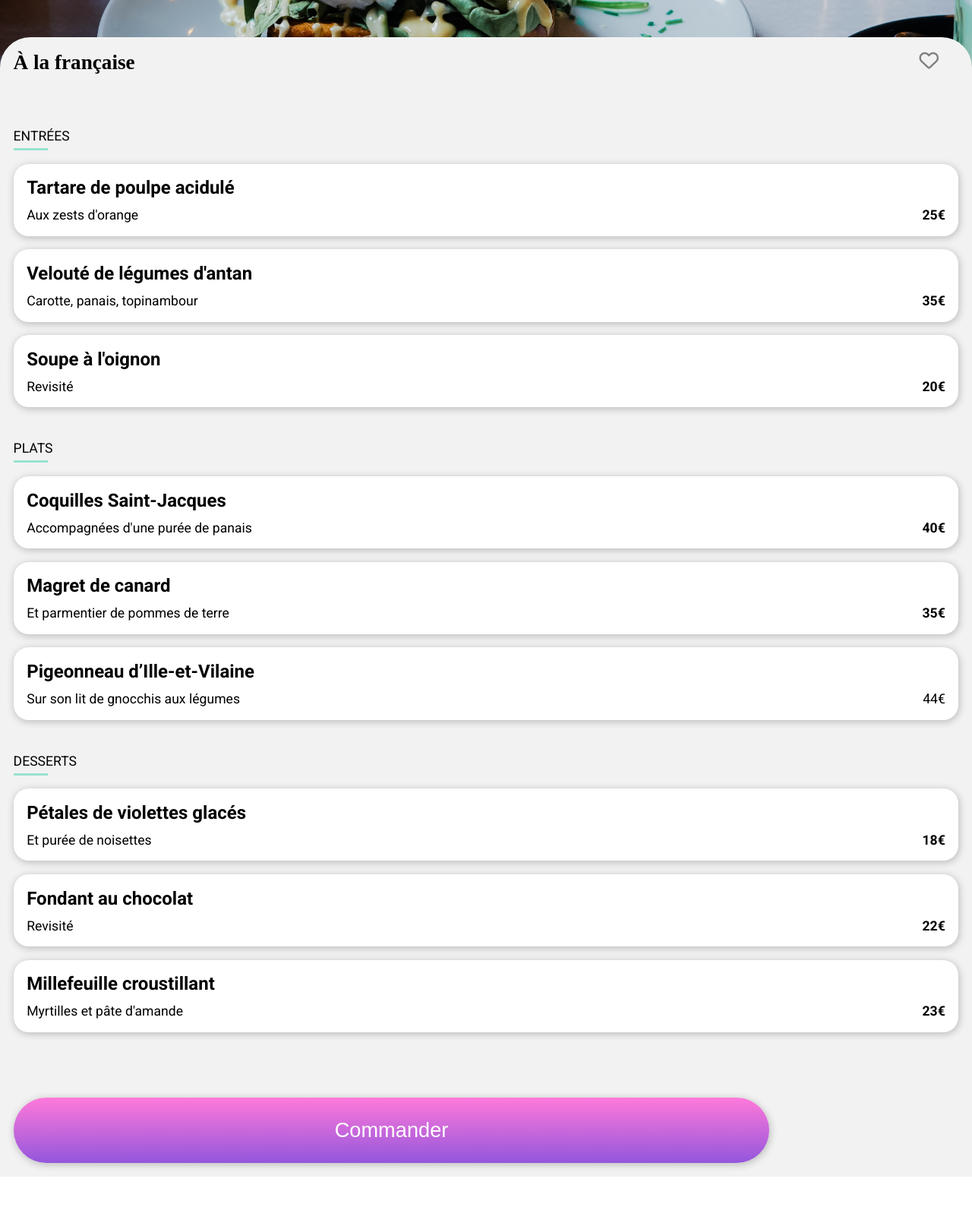
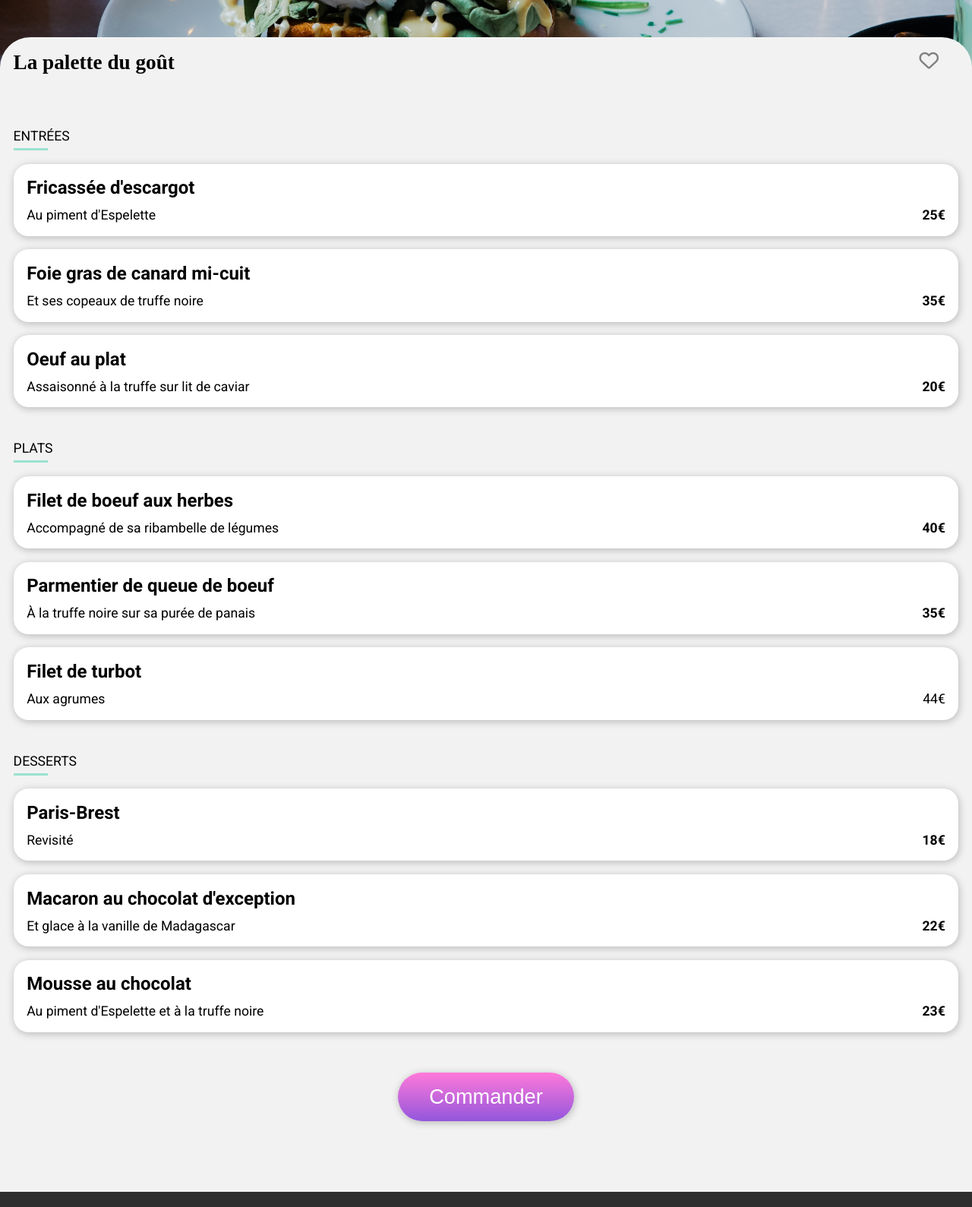
Before and after one commit to flaaroussi/OhmyFood, a website: page menus/menu_gout.html in a window 1280 px wide. Shown: the part 319-1908 px from the top of the page at 76% size. Drawn offline with Linux system fonts and the light colour scheme; a web font is replaced by a local one.

Commit message:
Développement des 4 menus

```diff
--- a/html/menu_francaise.html
+++ b/menus/menu_gout.html
@@ -13,7 +13,7 @@
    <link href='https://fonts.googleapis.com/css?family=Shrikhand' rel='stylesheet' type='text/css'>
 
    <link rel="stylesheet" href="../public/css/main.css" />
-   <title>ohmyfood - Menu À la française</title>
+   <title>ohmyfood - Menu La pallette du goût</title>
 </head>
 
 <body>
@@ -25,7 +25,7 @@
       </div>
 
    </header>
-   <main>
+   <main class="main-menu">
       <!--Photo plat menu -->
       <section>
          <div class="plat-image">
@@ -36,7 +36,7 @@
       <section class="container-menu">
 
          <div class="container-menu__text">
-            <h1 class="titre-font">À la française</h1>
+            <h1 class="titre-font">La palette du goût</h1>
             <div class="coeur" href="#">
                <!--Coeur cadre-->
                <i class="far fa-heart coeur__cadre"></i>
@@ -51,26 +51,26 @@
             <div class="menus__separateur"></div>
 
             <div class="menus__plat">
-               <h2>Tartare de poulpe acidulé</h2>
+               <h2>Fricassée d'escargot</h2>
                <div class="menus__plat__cout">
-                  <p>Aux zests d'orange</p>
+                  <p>Au piment d'Espelette</p>
                   <p class="cout-style">25€</p>
                </div>
             </div>
 
             <div class="menus__plat">
-               <h2>Velouté de légumes d'antan</h2>
+               <h2>Foie gras de canard mi-cuit</h2>
                <div class="menus__plat__cout">
-                  <p>Carotte, panais, topinambour</p>
+                  <p>Et ses copeaux de truffe noire</p>
                   <p class="cout-style">35€</p>
                </div>
             </div>
 
 
             <div class="menus__plat">
-                  <h2>Soupe à l'oignon</h2>
+                  <h2>Oeuf au plat</h2>
                   <div class="menus__plat__cout">
-                     <p>Revisité</p>
+                     <p>Assaisonné à la truffe sur lit de caviar</p>
                      <p class="cout-style">20€</p>
                   </div>
             </div>
@@ -80,26 +80,26 @@
                <div class="menus__separateur"></div>
 
                <div class="menus__plat">
-                  <h2>Coquilles Saint-Jacques</h2>
+                  <h2>Filet de boeuf aux herbes</h2>
                   <div class="menus__plat__cout">
-                     <p>Accompagnées d'une purée de panais</p>
+                     <p>Accompagné de sa ribambelle de légumes</p>
                      <p class="cout-style">40€</p>
                   </div>
                </div>
 
 
                <div class="menus__plat">
-                  <h2>Magret de canard</h2>
+                  <h2>Parmentier de queue de boeuf</h2>
                   <div class="menus__plat__cout">
-                     <p>Et parmentier de pommes de terre</p>
+                     <p>À la truffe noire sur sa purée de panais</p>
                      <p class="cout-style">35€</p>
                   </div>
                </div>
 
                <div class="menus__plat">
-                  <h2>Pigeonneau d’Ille-et-Vilaine</h2>
+                  <h2>Filet de turbot</h2>
                   <div class="menus__plat__cout">
-                     <p>Sur son lit de gnocchis aux légumes</p>
+                     <p>Aux agrumes</p>
                      <p>44€</p>
                   </div>
                </div>
@@ -109,31 +109,33 @@
                <div class="menus__separateur"></div>
 
                <div class="menus__plat">
-                  <h2>Pétales de violettes glacés</h2>
+                  <h2>Paris-Brest</h2>
                   <div class="menus__plat__cout">
-                     <p>Et purée de noisettes</p>
+                     <p>Revisité</p>
                      <p class="cout-style">18€</p>
                   </div>
                </div>
 
                <div class="menus__plat">
-                  <h2>Fondant au chocolat</h2>
+                  <h2>Macaron au chocolat d'exception</h2>
                   <div class="menus__plat__cout">
-                     <p>Revisité</p>
+                     <p>Et glace à la vanille de Madagascar</p>
                      <p class="cout-style">22€</p>
                   </div>
                </div>
 
                <div class="menus__plat">
-                  <h2>Millefeuille croustillant</h2>
+                  <h2>Mousse au chocolat</h2>
                   <div class="menus__plat__cout">
-                     <p>Myrtilles et pâte d'amande</p>
+                     <p>Au piment d'Espelette et à la truffe noire</p>
                      <p class="cout-style">23€</p>
                   </div>
                </div>
          </div>
-         <button class="btn-reservation style">Commander</button>
 
+         <div class="container-btn ">
+            <button class="btn">Commander</button>
+         </div>
 
       </section>
 
--- a/scss/components/_botton.scss
+++ b/scss/components/_botton.scss
@@ -1,13 +1,21 @@
 
 
-.btn-reservation{
+.container-btn{
+   display: flex;
+   justify-content: center;
+   align-items: center;
+   padding:nth($padding-margin,4)
+}
+
+.btn{
    background: linear-gradient(180deg,$color-secondaire,$color-primaire);
    box-shadow: 1px 2px 10px 1px rgb(192, 192, 192);
    color:$color-white;
    font-size:$font-size-title ;
    border-radius: 50px;
-   width: 80%;
-   margin-top: nth($padding-margin,5);
-   padding: nth($padding-margin,2);
+   padding: 0.6em;
+   padding-right: nth($padding-margin,3);
+   padding-left: nth($padding-margin,3);
    border: none;
+
 }
--- a/scss/components/_card.scss
+++ b/scss/components/_card.scss
@@ -24,7 +24,6 @@
 
    }
 }
-
 
       /**Positionnement :text-coeur*/
 
@@ -101,3 +100,6 @@
       }
    }
 }
+.main-menu{
+   background-color: $color-bg-primaire;
+}
--- a/scss/layouts/_footer.scss
+++ b/scss/layouts/_footer.scss
@@ -1,8 +1,7 @@
 
 
 .footer{
-   border:1px solid red;
-   background-color: black;
+   background-color: $color-bg-footer;
    color:$color-white;
    padding: nth($padding-margin,3);
 
--- a/scss/layouts/_sections.scss
+++ b/scss/layouts/_sections.scss
@@ -33,6 +33,9 @@
    text-align: center;
    background-color:$color-bg-primaire;
    @include flex (column, center, center);
+   &__sous-titre{
+      margin-bottom: nth($padding-margin,5);
+   }
 
 }
 
@@ -47,5 +50,3 @@
    }
 }
 /*********************************************************************/
-
-/**Page menu*/
--- a/scss/utils/_variables.scss
+++ b/scss/utils/_variables.scss
@@ -13,10 +13,11 @@ $color-bg-primaire:#f2f2f2;
 $color-bg-secondaire:#c2c2c2;
 $color-white:#ffffff;
 $color-icone:#000000;
+$color-bg-footer:#2E2E2E;
 
 
 /**Padding et marging a utilisé dans le site*/
-$padding-margin: 0.5em 1em 1.5em 2em 2.5em 3em 4em 0.3 ;
+$padding-margin: 0.5em 1em 1.5em 2em 2.5em 3em 4em 0.6em ;
 
 
 /**Flex*/
```
Also changed, not shown: index.html (+5 -5 lines), menus/menu_delice.html (renamed from html/menu_gout.html, +26 -25 lines), menus/menu_enchante.html (renamed from html/menu_delice.html, +38 -22 lines), menus/menu_francaise.html (renamed from html/menu_enchante.html, +23 -36 lines), public/css/main.css, 1 other file.
